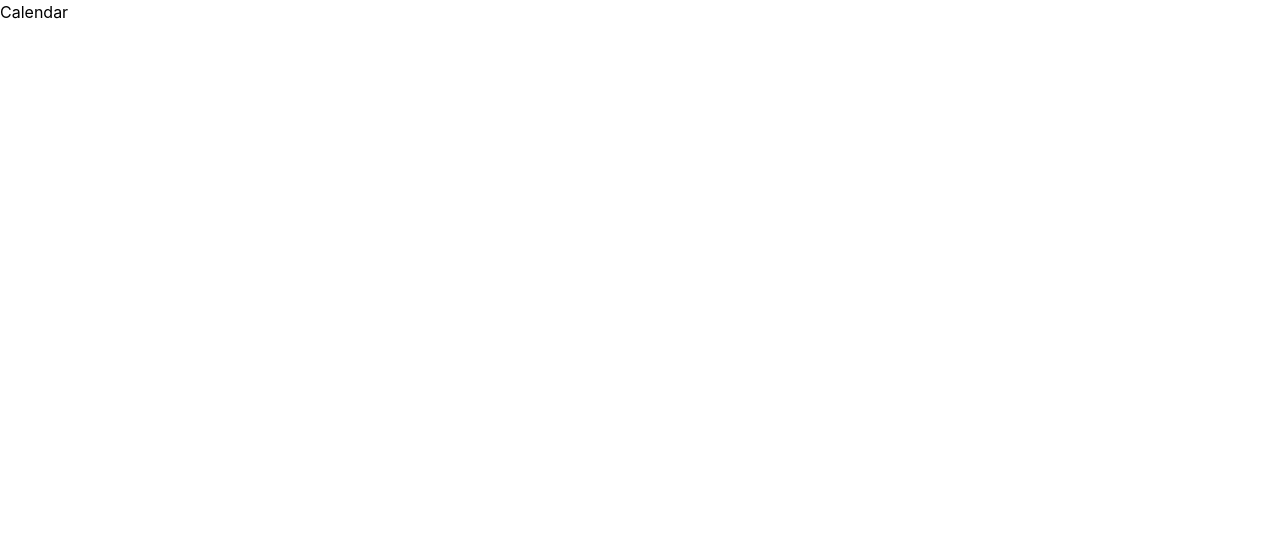
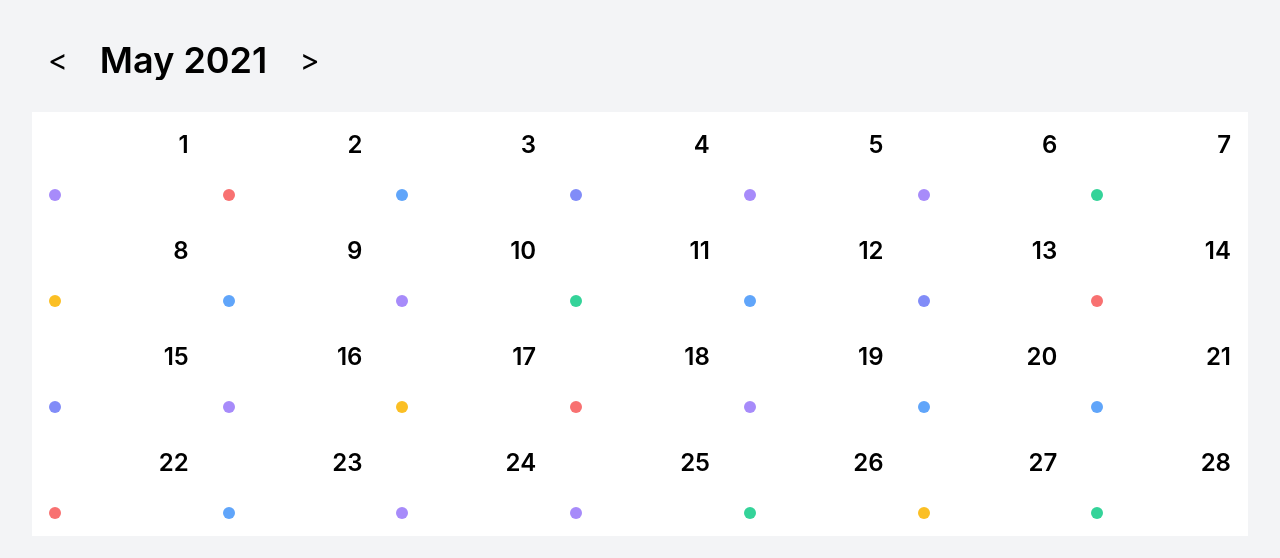
Before and after one commit to ayush013/ui-bootcamp, a website built with webpack: page calendar/index.html in a window 1280 px wide. Built offline with nearby package versions, Linux system fonts and the light colour scheme.

Commit message:
Init basic layout with date tile

```diff
--- a/calendar/index.html
+++ b/calendar/index.html
@@ -8,7 +8,26 @@
     <title>Calendar</title>
 </head>
 
-<body class="h-screen w-full">
-    <h1>Calendar</h1>
+<body class="min-h-screen w-full bg-gray-100 p-8">
+    <div class="flex items-center gap-2 text-3xl font-semibold">
+        <button class="hover:bg-gray-200 duration-200 px-4 py-2 rounded">&lt;</button>
+        <select class="text-4xl bg-transparent appearance-none p-2 hover:bg-gray-200 duration-200 rounded font-semibold cursor-pointer" id="month-picker">
+            <option value="May">May 2021</option>
+        </select>
+        <button class="hover:bg-gray-200 duration-200 px-4 py-2 rounded">&gt;</button>
+    </div>
+
+    <div class="month-view grid grid-cols-7 mt-6" id="month-view">
+
+    </div>
+
+    <template id="date-tile">
+        <div class="date-tile cursor-pointer bg-white p-4 flex col-span-1 flex-col border border-white hover:border-gray-300 duration-200 hover:bg-gray-50">
+            <div class="text-right w-full text-2xl font-semibold date-label">1</div>
+            <div class="w-full h-10 flex items-end">
+                <a class="h-3 w-3 rounded-full date-event"></a>
+            </div>
+        </div>
+    </template>
 </body>
 </html>
--- /dev/null
+++ b/calendar/src/app/layout.js
@@ -0,0 +1,20 @@
+export default class Layout {
+
+    colors = ['#F87171', '#FBBF24', '#34D399', '#60A5FA', '#818CF8', '#A78BFA', '#F472B6']
+
+    constructor() {
+        this.baseNode = document.querySelector('#date-tile');
+        this.monthWrapper = document.querySelector('#month-view');
+    }
+
+    initMonthLayout(days) {
+        for (let i = days; i > 0; i--) {
+            const node = this.baseNode.content.cloneNode(true);
+
+            node.querySelector('.date-label').textContent = days - i + 1;
+            node.querySelector('.date-event').style.backgroundColor =
+                this.colors[parseInt(Math.random() * (this.colors.length - 1), 10)];
+            this.monthWrapper.appendChild(node);
+        }
+    }
+}
--- a/calendar/src/index.js
+++ b/calendar/src/index.js
@@ -1,7 +1,11 @@
+import Layout from './app/layout';
 import './style.scss'
 
 export const loadApp = () => {
 
+    const layoutService = new Layout();
+
+    layoutService.initMonthLayout(28);
 }
 
 loadApp();
```
